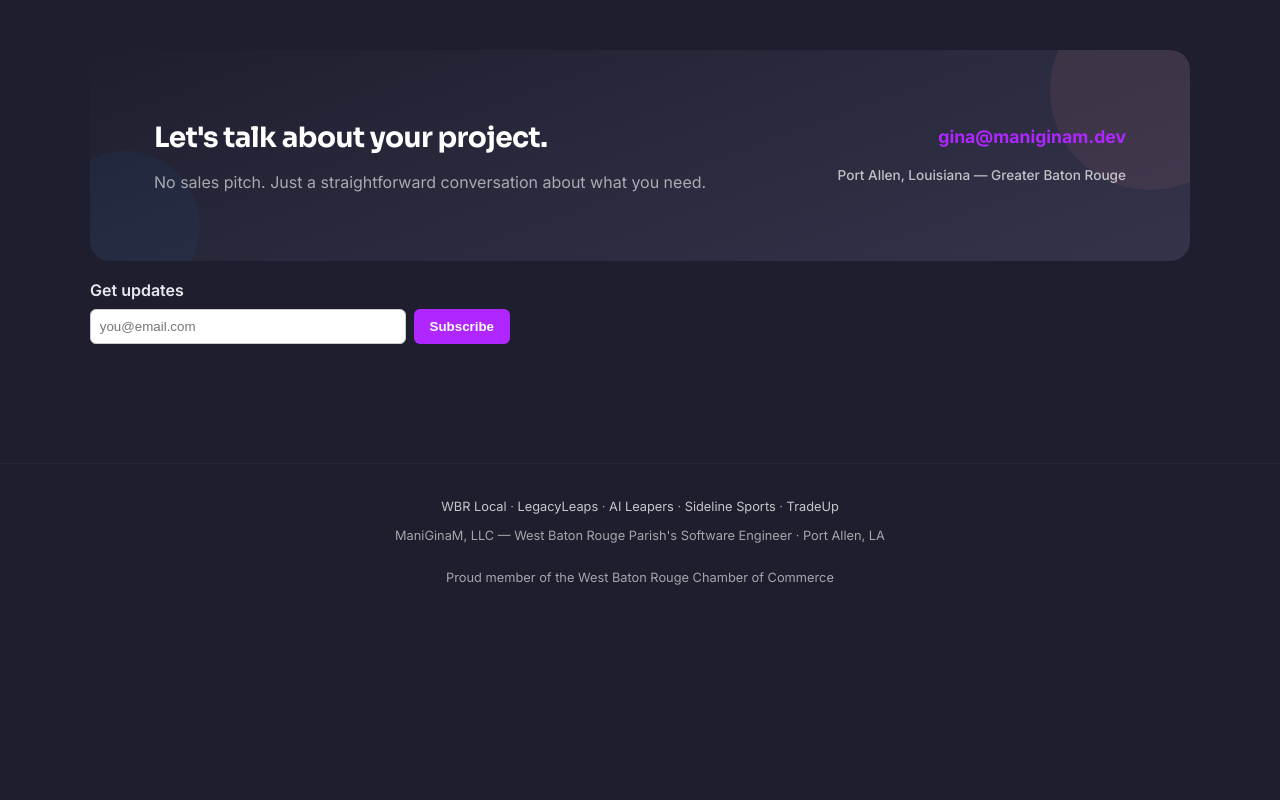
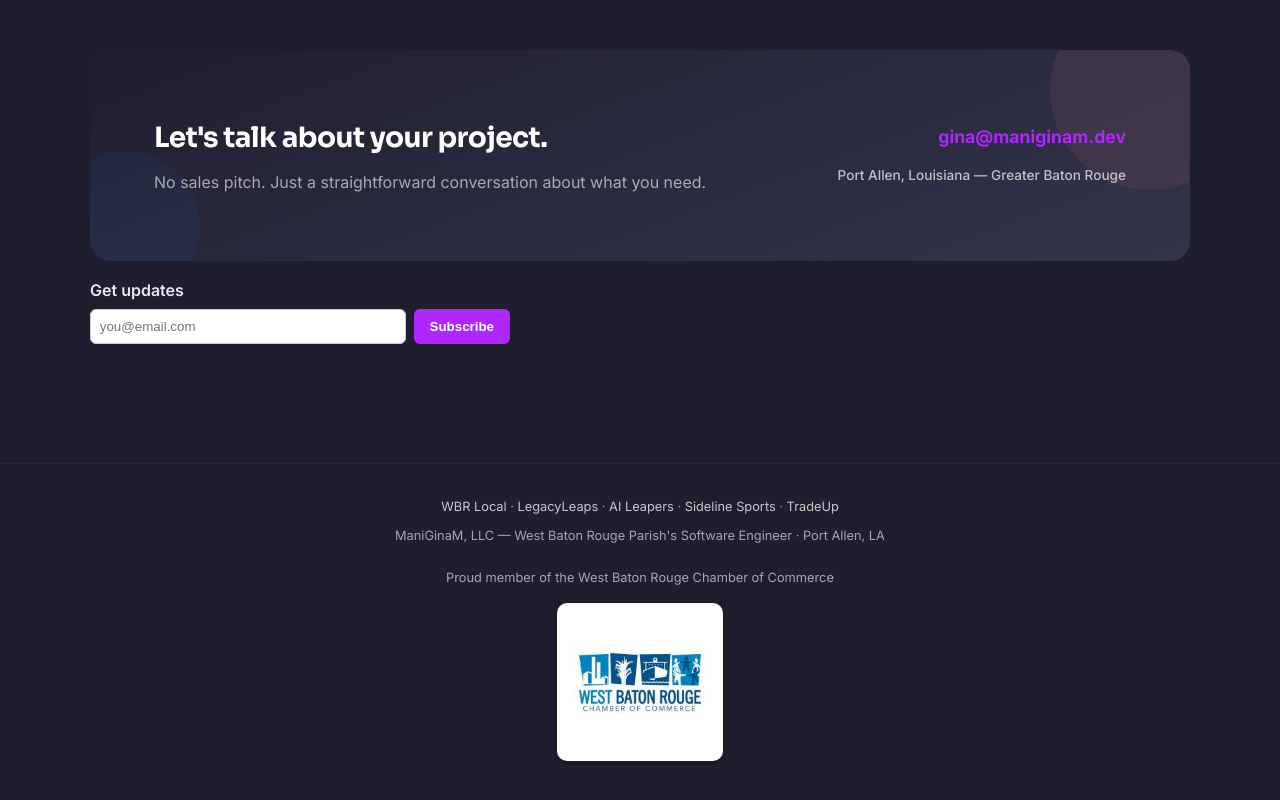
Before and after one commit to maniginam/maniginam.dev, a website: page index.html in a window 1280 px wide. Shown: the part 4677-5477 px from the top of the page. Before the commit the page ends 5306 px from the top, so only its background shows below. Drawn offline with Linux system fonts and the light colour scheme; a script that the page names is missing.

Commit message:
feat: WBR Chamber of Commerce member badge in footer (real logo, drop JS widget)

```diff
--- a/index.html
+++ b/index.html
@@ -926,14 +926,10 @@
     </p>
     <p>ManiGinaM, LLC &mdash; West Baton Rouge Parish's Software Engineer &middot; Port Allen, LA</p>
     <p style="margin-top:1.25rem;margin-bottom:0.5rem;font-size:0.8rem;color:rgba(255,255,255,0.6);">Proud member of the West Baton Rouge Chamber of Commerce</p>
-    <div id="mni-membership-639190373175585863" style="margin:0 auto;max-width:220px;"></div>
+    <a href="https://www.wbrchamber.org" target="_blank" rel="noopener noreferrer" aria-label="Member — West Baton Rouge Chamber of Commerce" style="display:inline-block;margin:0.4rem auto 0;background:#fff;padding:9px 13px;border-radius:10px;line-height:0;box-shadow:0 2px 10px rgba(0,0,0,.25)">
+      <img src="/img/wbr-chamber-logo.jpg" alt="Proud Member — West Baton Rouge Chamber of Commerce" width="140" style="width:140px;height:auto;display:block">
+    </a>
   </footer>
-
-  <!-- West Baton Rouge Chamber of Commerce membership badge -->
-  <script src="https://westbatonrougechamber.chambermaster.com/Content/Script/Member.js" type="text/javascript"></script>
-  <script type="text/javascript">
-    new MNI.Widgets.Member("mni-membership-639190373175585863",{member:7831,styleTemplate:"#@id{text-align:center;position:relative}#@id .mn-widget-member-name{font-weight:700}#@id .mn-widget-member-logo{max-width:100%}"}).create();
-  </script>
 
   <!-- Shared navigation component -->
   <script src="/js/site-nav.js" defer></script>
```
Also changed, not shown: img/wbr-chamber-logo.jpg (added).
